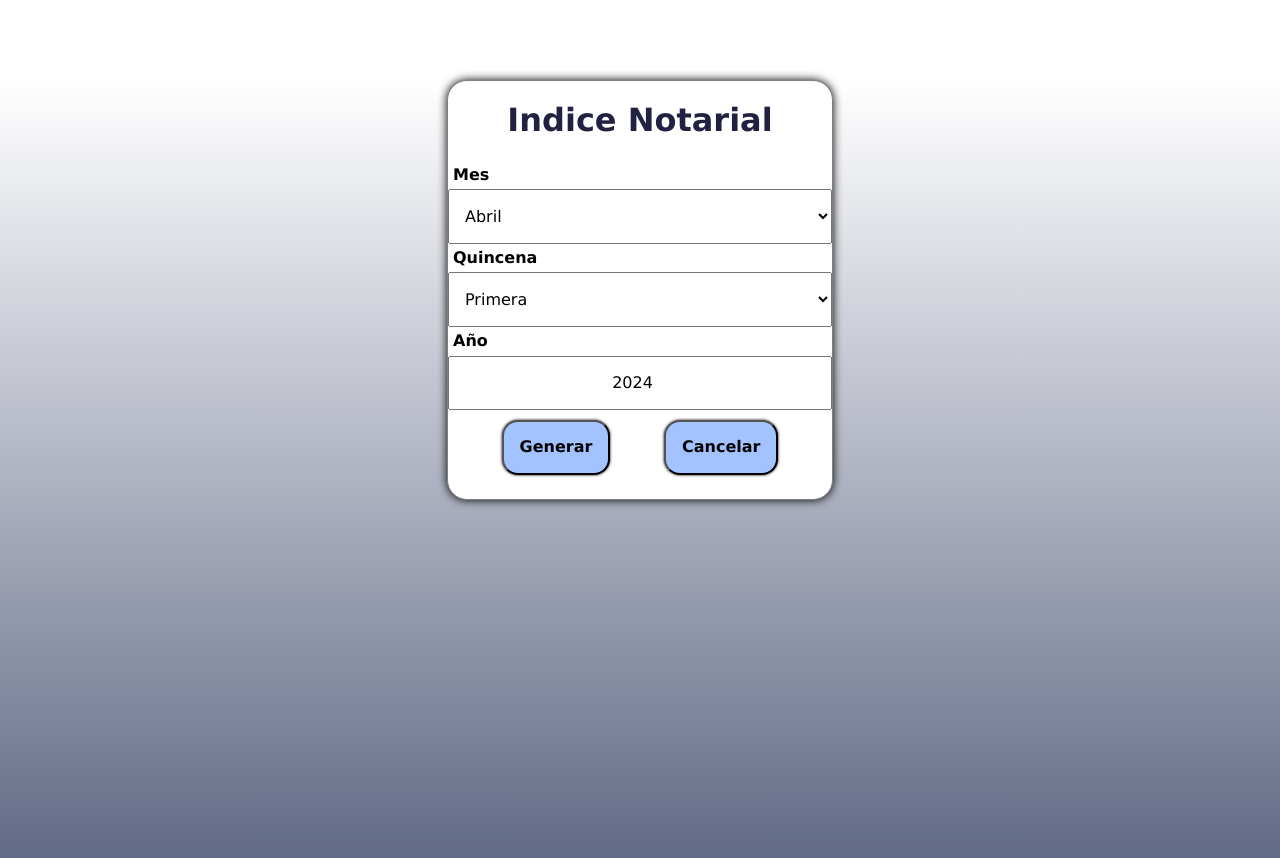
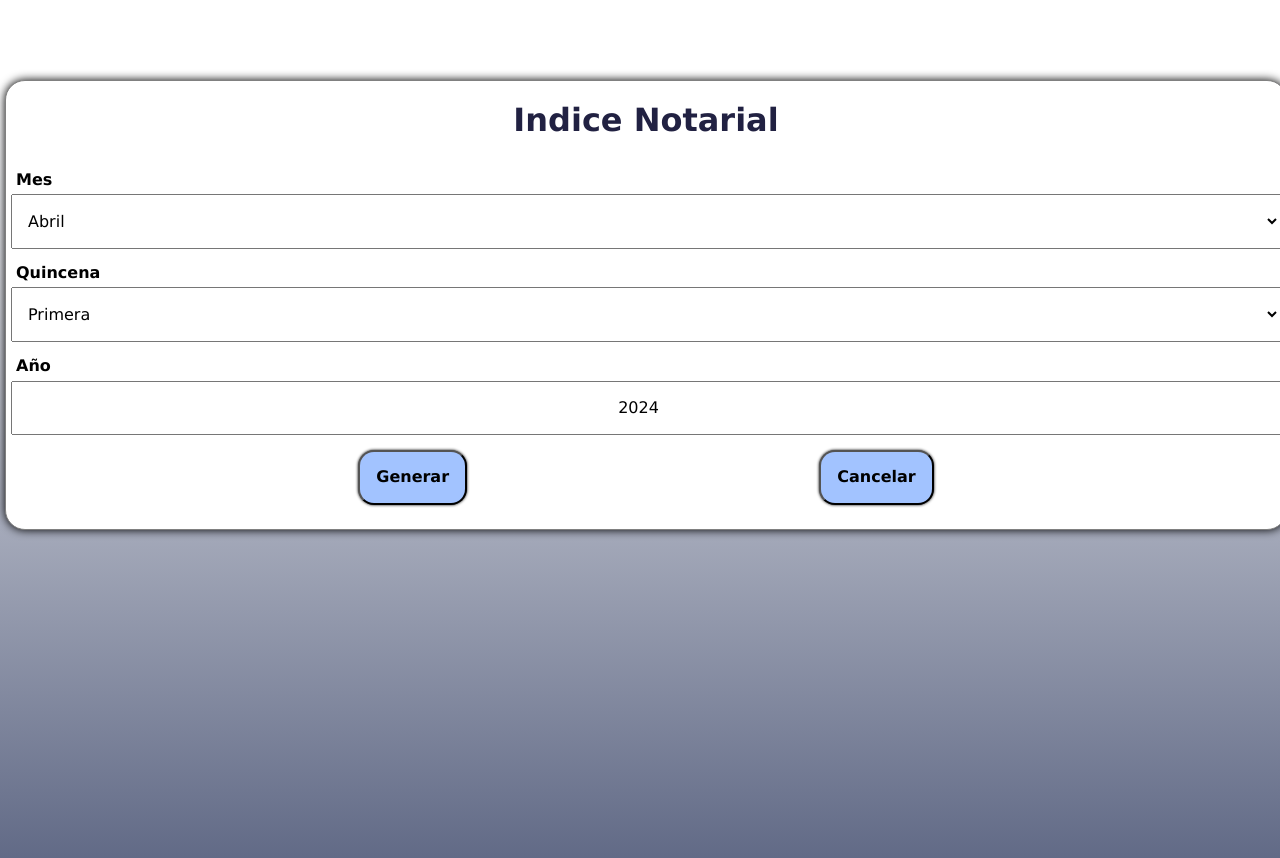
Before and after one commit to lexRojas/notario, a React (Create React App) app: page /indice in a window 1280 px wide. Shown: the top 858 px of the page. Built offline with nearby package versions, Linux system fonts and the light colour scheme.

Commit message:
estetica

```diff
--- a/src/styles/styles.css
+++ b/src/styles/styles.css
@@ -96,7 +96,31 @@ select > option {
 @media (width <= 1500px) {
   .input-group {
     width: 100%;
-    margin: 0;
+    margin: 5px;
+  }
+  .card {
+    display: flex;
+    flex-direction: column;
+    flex-wrap: wrap;
+    width: 100%;
+    margin: 5px;
+    background-color: white;
+    border-radius: 20px;
+    border: solid gray 1px;
+    box-shadow: 0px 0px 10px black;
+    min-width: 200px;
+  }
+  .card-menu {
+    display: flex;
+    flex-direction: column;
+    flex-wrap: wrap;
+    width: 100%;
+    margin: 5px;
+    background-color: white;
+    border-radius: 20px;
+    border: solid gray 1px;
+    box-shadow: 0px 0px 10px black;
+    min-width: 200px;
   }
 }
 .card-buttonPanel {
--- a/src/styles/styles.scss
+++ b/src/styles/styles.scss
@@ -16,13 +16,13 @@ $font-size: 1rem;
 // clases personalizables
 
 
-@mixin card ($width, $min-width){
+@mixin card ($width, $min-width, $margin){
 
    display: flex;
    flex-direction: column;
    flex-wrap: wrap;
    width: $width;
-   margin: auto;
+   margin: $margin;
    background-color: white;
    border-radius: 20px;
    border: solid gray 1px;
@@ -43,12 +43,12 @@ $font-size: 1rem;
 //clases para formularios
 
 .card{
-   @include card(30%, 200px);
+   @include card(30%, 200px, auto);
 }
 
 
 .card-menu{
-   @include card(30%, 300px);
+   @include card(30%, 300px, auto);
 }
 
 .card-item{
@@ -126,9 +126,16 @@ select>option{
 @media (width <=1500px) {
    .input-group{
        width: 100%;
-       margin: 0;
+       margin: 5px;
 
    }
+   .card{
+      @include card(100%, 200px,5px);
+   }
+   .card-menu{
+      @include card(100%, 200px,5px);
+   }
+
 
 }
 
```
Also changed, not shown: 1 other file (tests, documents, lock files or other folders).
